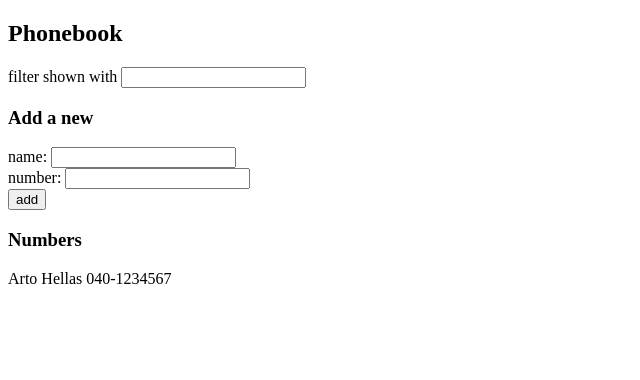
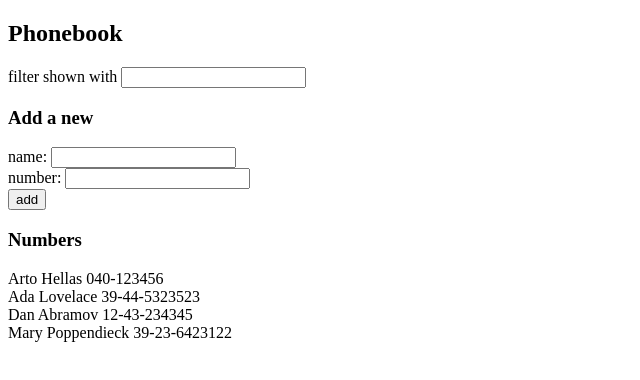
Before and after one commit to evelynbirnzain/FSWD_0-7, a React (Create React App) app in the folder part2/phonebook/: page / in a window 1280 px wide. Shown: the top 380 px of the page, without its empty margins (0-640 px from the left). Built offline with nearby package versions, Linux system fonts and the light colour scheme; data requests are answered from the project's data file.

Commit message:
Part 2: ex 2.11

```diff
--- /dev/null
+++ b/part2/phonebook/db.json
@@ -0,0 +1,24 @@
+{
+  "persons":[
+    {
+      "name": "Arto Hellas",
+      "number": "040-123456",
+      "id": 1
+    },
+    {
+      "name": "Ada Lovelace",
+      "number": "39-44-5323523",
+      "id": 2
+    },
+    {
+      "name": "Dan Abramov",
+      "number": "12-43-234345",
+      "id": 3
+    },
+    {
+      "name": "Mary Poppendieck",
+      "number": "39-23-6423122",
+      "id": 4
+    }
+  ]
+}
--- a/part2/phonebook/src/App.js
+++ b/part2/phonebook/src/App.js
@@ -1,4 +1,5 @@
-import {useState} from 'react'
+import {useEffect, useState} from 'react'
+import axios from "axios";
 
 const Filter = (props) => {
     return (
@@ -39,12 +40,16 @@
 }
 
 const App = () => {
-    const [persons, setPersons] = useState([
-        {name: 'Arto Hellas', number: '040-1234567'}
-    ])
+    const [persons, setPersons] = useState([])
     const [newName, setNewName] = useState('')
     const [newNumber, setNewNumber] = useState('')
     const [searchString, setSearchString] = useState('')
+
+    useEffect(() => {
+        axios.get('http://localhost:3001/persons').then(response => {
+            setPersons(response.data)
+        })
+    }, [])
 
     const handleAddName = (event) => {
         event.preventDefault()
```
Also changed, not shown: part2/phonebook/package.json (+6 -1 lines), 1 other file (tests, documents, lock files or other folders).
